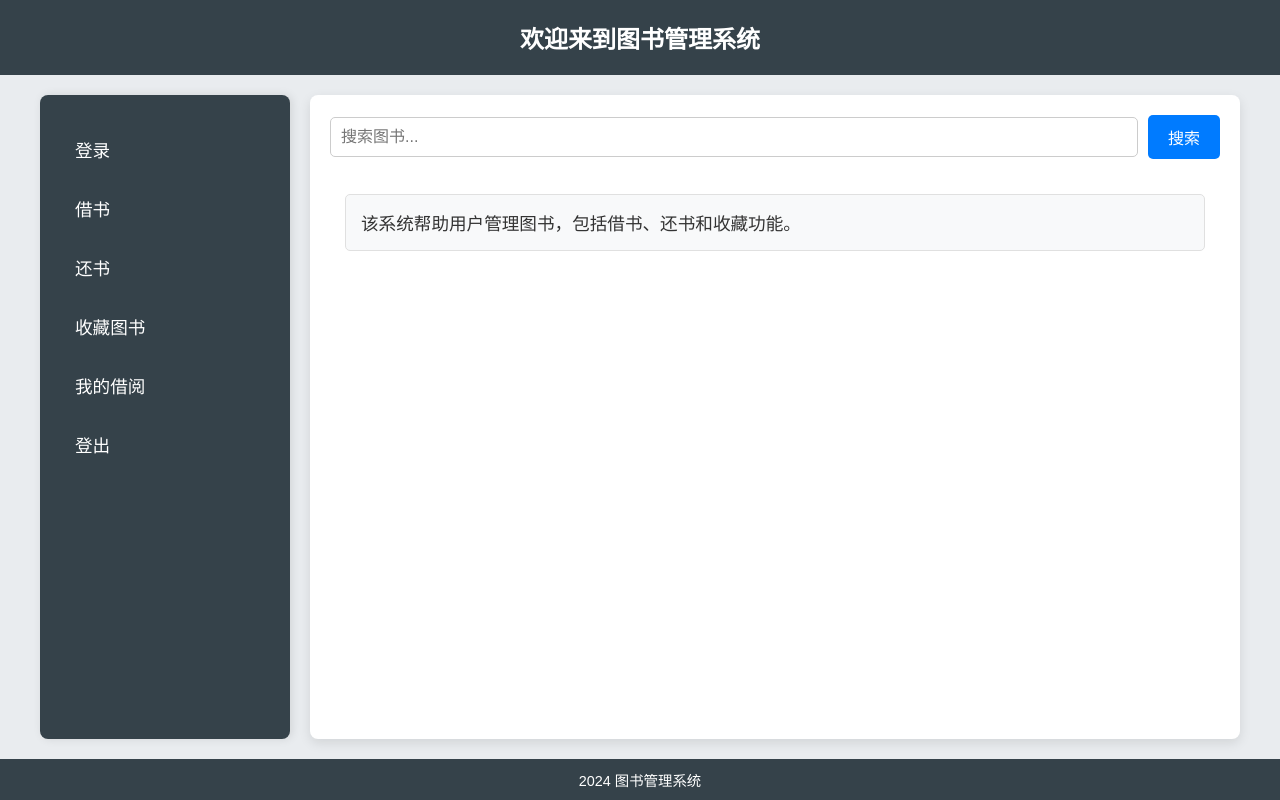
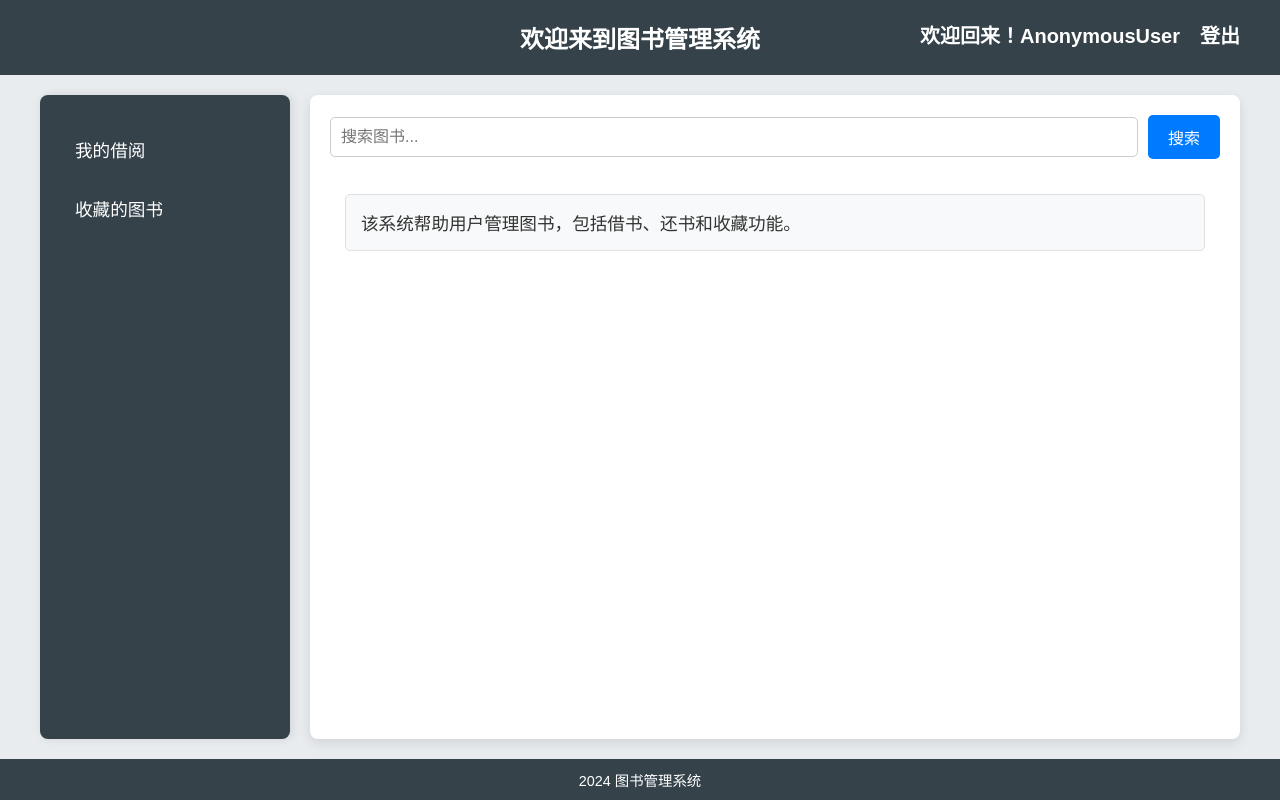
Before and after one commit to fu749/djangoProject, a Django app: template templates/index.html in a window 1280 px wide. Run offline with Django 3.2, Linux system fonts and the light colour scheme; the template is opened without the code that fills it, so the values that code supplies are empty.

Commit message:
Initial commit

```diff
--- a/templates/index.html
+++ b/templates/index.html
@@ -204,22 +204,41 @@
                 background-color: #0056b3; /* 当前页的背景色 */
                 color: white; /* 当前页的字体颜色 */
             }
+            .login-link {
+                color: white;              /* 设置文字颜色为白色 */
+                text-decoration: none;     /* 去掉链接下划线 */
+                font-size: 20px;           /* 可以根据需要调整字体大小 */
+                padding: 10px 20px;        /* 可以根据需要调整内边距 */
+                position: absolute;        /* 使用绝对定位来实现右对齐 */
+                right: 80px;               /* 距离右边缘20px */
+                top: 10px;                 /* 距离顶部10px（可根据需要调整） */
+                display: inline-block;
+            }
+            .login-link2 {
+                color: white;              /* 设置文字颜色为白色 */
+                text-decoration: none;     /* 去掉链接下划线 */
+                font-size: 20px;           /* 可以根据需要调整字体大小 */
+                padding: 10px 20px;        /* 可以根据需要调整内边距 */
+                position: absolute;        /* 使用绝对定位来实现右对齐 */
+                right: 20px;               /* 距离右边缘20px */
+                top: 10px;                 /* 距离顶部10px（可根据需要调整） */
+                display: inline-block;
+            }
 
         </style>
     </head>
     <body>
         <header>
             欢迎来到图书管理系统
+            <a href="/login/" class="login-link" id="loginLink">登录</a>
+            <span id="userGreeting" class="login-link" style="display:none;"></span>
+            <a href="/loginOut/" class="login-link2" id="logoutLink">登出</a>
         </header>
         <main>
             <nav>
                 <ul>
-                    <li><a href="/login/">登录</a></li>
-                    <li><a href="/borrow/">借书</a></li>
-                    <li><a href="/return/">还书</a></li>
-                    <li><a href="/favorites/">收藏图书</a></li>
-                    <li><a href="/myLoans/">我的借阅</a></li>
-                    <li><a href="/loginOut/">登出</a></li>
+                    <li><a href="/return/">我的借阅</a></li>
+                    <li><a href="/favorites/">收藏的图书</a></li>
                 </ul>
             </nav>
             <div class="content">
@@ -263,6 +282,22 @@
 
 
         <script>
+            const user = "{{ user|default:'' }}";// Django模板语法示例，其他框架类似
+            if (user) {
+                // 如果用户已登录，隐藏登录链接，显示用户名和登出链接
+                document.getElementById('loginLink').style.display = 'none';
+                document.getElementById('logoutLink').style.display = 'inline-block';
+                document.getElementById('userGreeting').innerText = `欢迎回来！${user}`; // 显示用户名
+                document.getElementById('userGreeting').style.display = 'inline-block';
+            } else {
+                // 如果用户没有登录，显示登录链接
+                document.getElementById('loginLink').style.display = 'inline-block';
+            }
+
+
+
+
+
             let currentPage = 1; // 当前页
             const pageSize = 10;
             function searchBooks() {
@@ -344,10 +379,10 @@
                 }
             }
 
+            //借书
 
 
 
-            //借书
             function borrowBook(bookId, button) {
                 fetch(`/borrow/${bookId}/`, {
                     method: 'POST',
@@ -365,8 +400,15 @@
                 })
                 .then(data => {
                     // 更新按钮文本为“已借阅”
-                    button.innerText = '已借阅';
+                    if (data.message === "你已经是黑名单了，请联系管理员处理!") {
+                        button.innerText = '不可借阅';
+                        button.disabled = true;
+                    }else{
+                        button.innerText = '已借阅';
+                    }
+
                     button.disabled = true; // 禁用按钮
+
                     alert(data.message); // 显示成功消息
                 })
                 .catch(error => {
--- a/web/loginServlet.py
+++ b/web/loginServlet.py
@@ -1,7 +1,7 @@
 from django.shortcuts import render, redirect
 
 from function1.login import login_t
-
+from function1.loginName import rd_online
 
 def login(request):
     if request.method == 'POST':
@@ -10,7 +10,8 @@ def login(request):
         result=login_t(username, password)
         print(result)
         if result==f"{username} 登录成功":
-            return redirect('index')  # 登录成功后重定向到主页
+            user = rd_online()
+            return render(request, 'index.html',{'user': user})   # 登录成功后重定向到主页
         else:
             # 处理错误
             return render(request, 'login.html', {'error': result})
```
Also changed, not shown: myapp/function1/loginName.py (added, +8 -0 lines).
